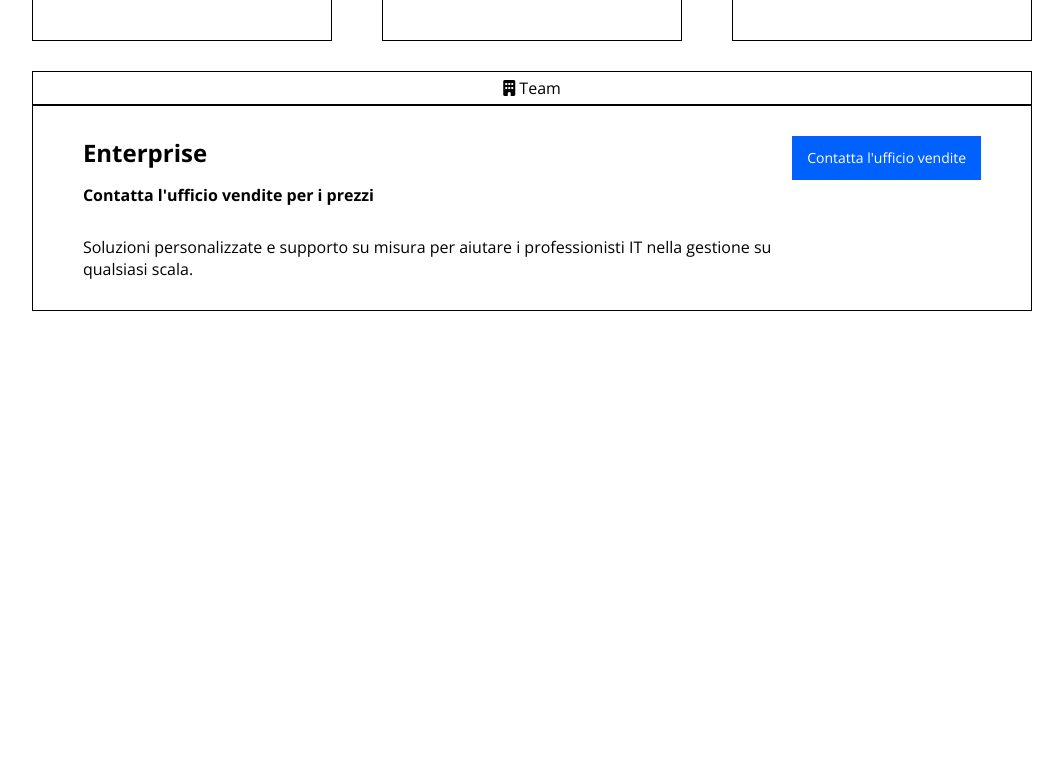
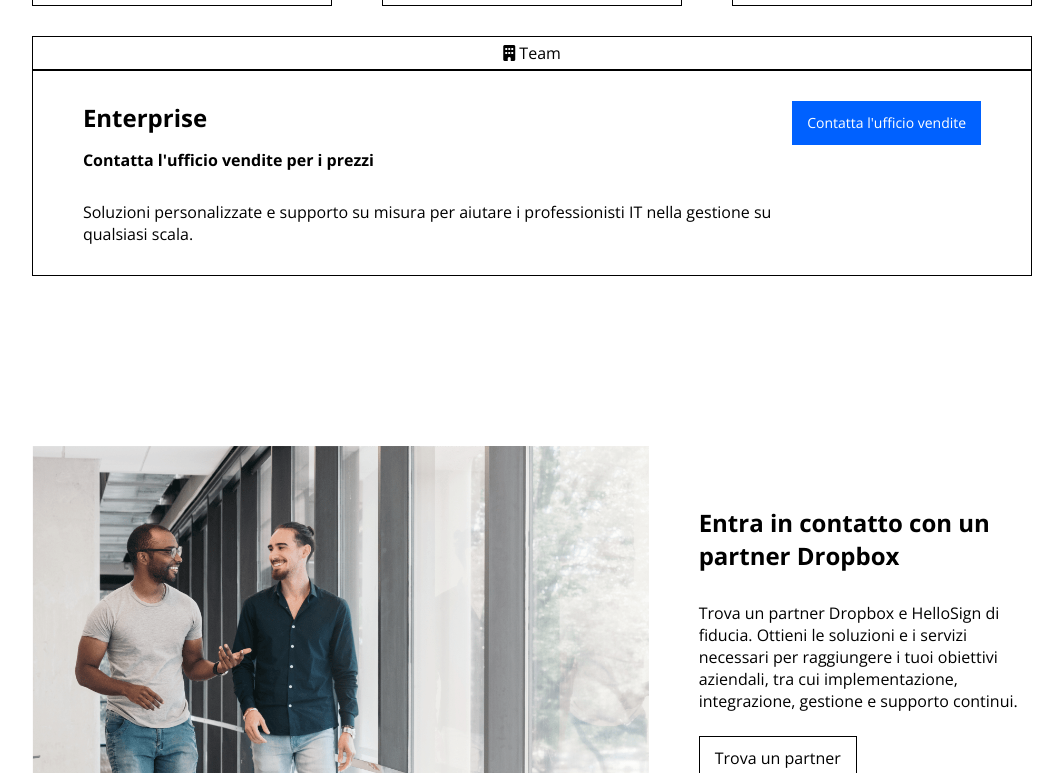
Before and after one commit to edocico/htmlcss-dropbox, a plain HTML site: page index.html in a window 1280 px wide. Shown: the part 2027-2800 px from the top of the page, without its empty margins (108-1171 px from the left). Before the commit the page ends 2338 px from the top, so only its background shows below. Drawn offline with nearby package versions, Linux system fonts and the light colour scheme.

Commit message:
find partner html and style

```diff
--- a/css/style.css
+++ b/css/style.css
@@ -7,6 +7,7 @@
 
 img {
     max-width: 100%;
+    display: block;
 }
 
 /* header */
@@ -224,7 +225,7 @@ h3 {
     color: white;
 }
 
-.col-12 {
+.business-plan .col-12 {
     width: 100%;
     padding: 0 25px;
     margin-top: 30px;
@@ -261,3 +262,30 @@ h3 {
 }
 
 /* section find partner */
+
+.find-partner {
+    padding-top: 170px;
+}
+
+.find-partner .row {
+    display: flex;
+}
+
+.find-partner .col-8 {
+    padding-right: 50px;
+}
+
+.find-partner .col-4 {
+    padding-top: 60px;
+}
+
+.find-partner .col-4 > * {
+    margin-bottom: 30px;
+}
+
+.find-partner div > a {
+    border: 1px solid black;
+    color: black;
+    line-height: 2;
+    padding: 10px 15px;
+}
--- a/index.html
+++ b/index.html
@@ -188,8 +188,16 @@
         <section class="find-partner">
             <div class="container-small">
                 <div class="row">
-                    <div class="col-8"></div>
-                    <div class="col-4"></div>
+                    <div class="col-8">
+                        <figure>
+                            <img src="./img/partner.png" alt="partner image">
+                        </figure>
+                    </div>
+                    <div class="col-4">
+                        <h3>Entra in contatto con un partner Dropbox</h3>
+                        <p>Trova un partner Dropbox e HelloSign di fiducia. Ottieni le soluzioni e i servizi necessari per raggiungere i tuoi obiettivi aziendali, tra cui implementazione, integrazione, gestione e supporto continui.</p>
+                        <div><a href="#">Trova un partner</a></div>
+                    </div>
                 </div>
             </div>
         </section>
```
